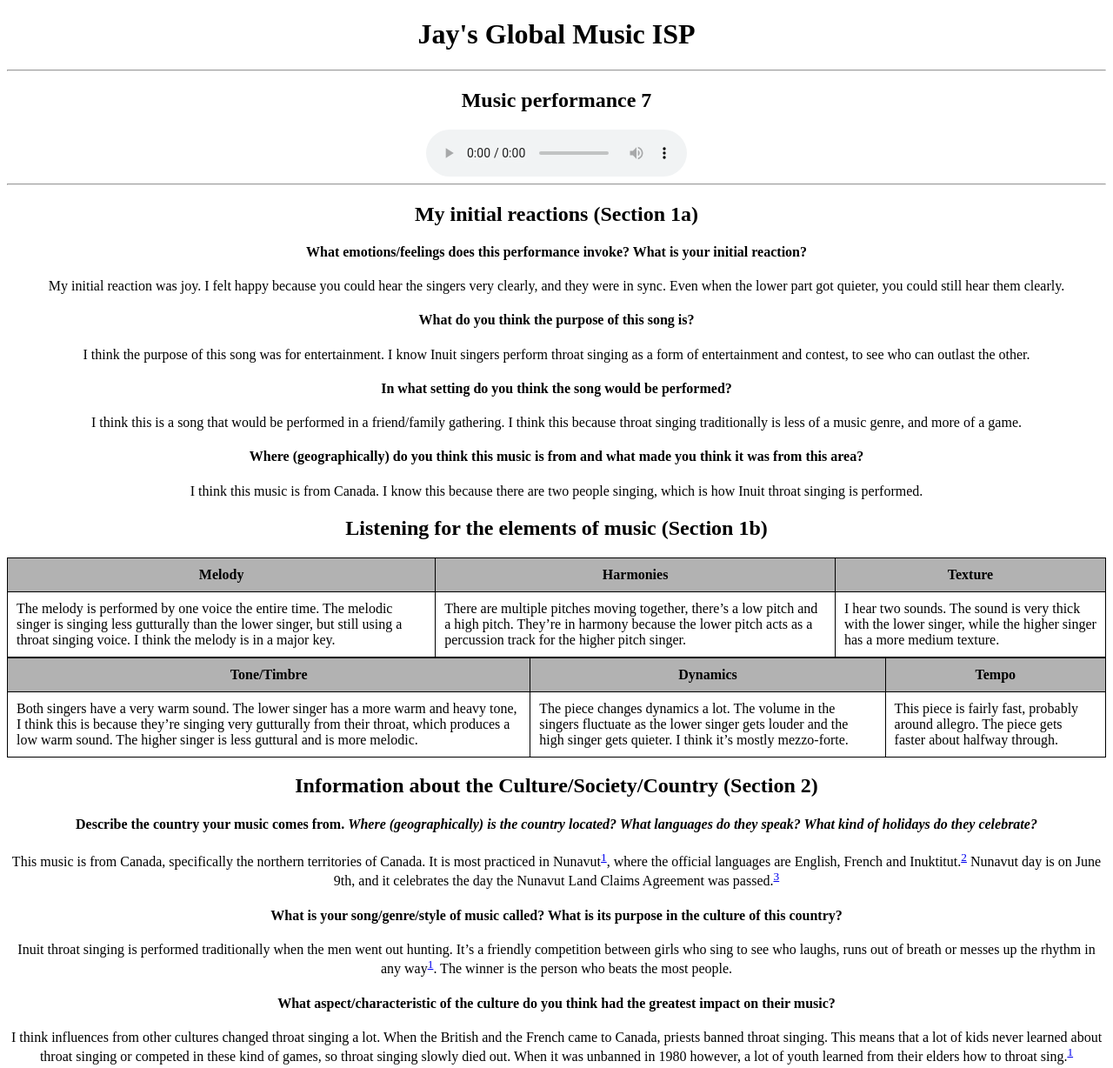
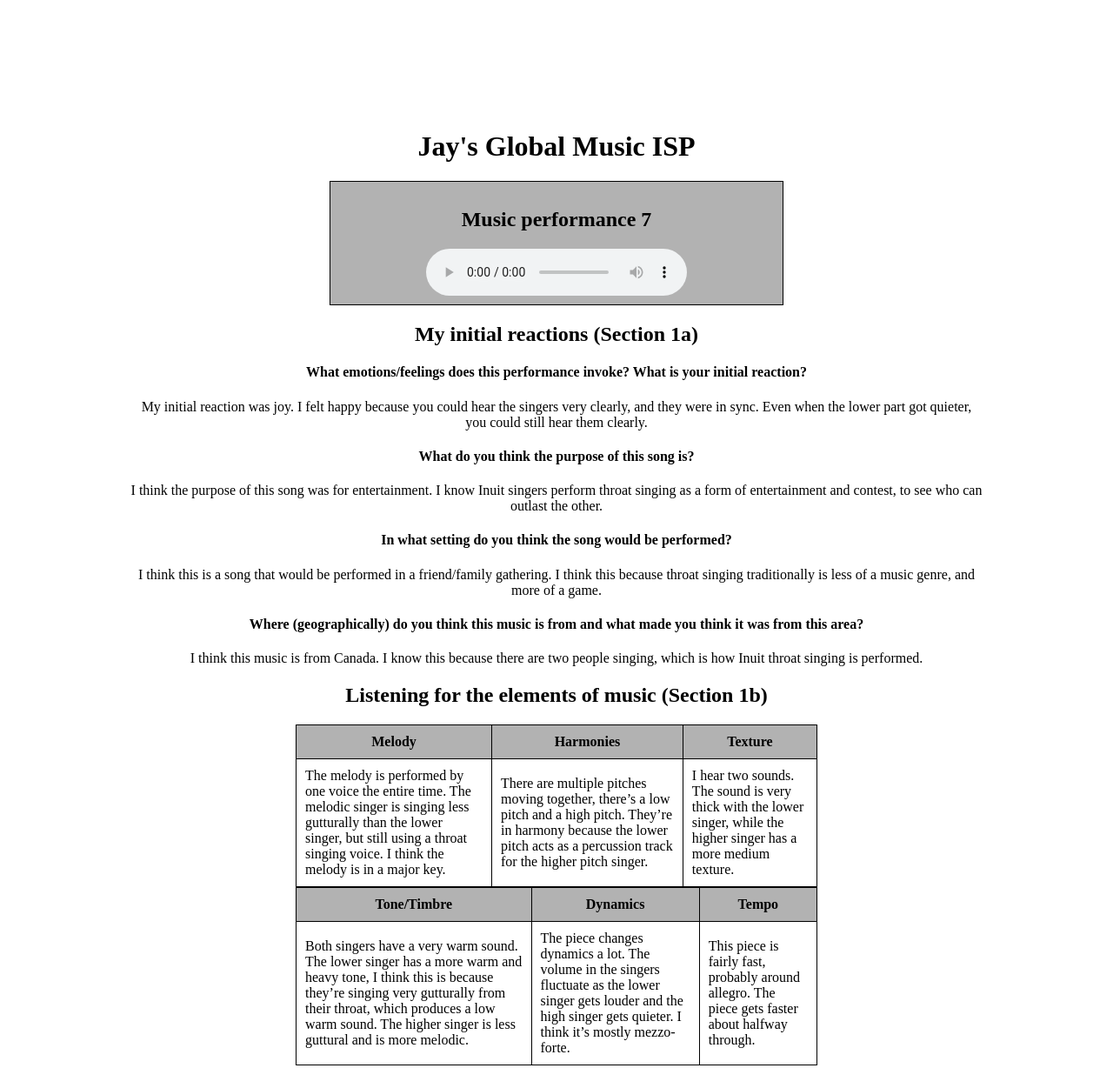
Before and after one commit to jayinblue/GlobalMusicISP, a plain HTML site: page index.html in a window 1280 px wide. Shown: the top 1228 px of the page at 87% size. Drawn offline with Linux system fonts and the light colour scheme.

Commit message:
probably the last change before i start doing styling in css

```diff
--- a/index.html
+++ b/index.html
@@ -18,13 +18,14 @@
         display: flex;
         justify-content: center;
         align-items: center;}
+      body {margin:150px;padding:0px;}
     </style>
 
   </head>
   <!-- title stuff-->
     <h1 id="music-isp">Jay's Global Music ISP</h1>
-  <hr>
-  <h2>Music performance 7</h2>
+
+  <div style="background-color: #b2b2b2; color: #000000; padding: 10px; width: 500px; margin-left:auto; margin-right:auto; border: 1px solid black;"><h2>Music performance 7</h2>
   <!--mp3 embed-->
   <div class='audio-container'>
     <audio controls>
@@ -32,7 +33,7 @@
       <p>Oops! Your browser doesn't support HTML5 audio!</p>
     </audio>
     </div>
-  <hr>
+  </div>
 
   <h2 id="initial-reactions">My initial reactions (Section 1a)</h2>
 
@@ -54,7 +55,7 @@
   <!-- elements of music table thing
   FIX THE PADDING AAAAAAAAAAAAA -->
 
-  <table>
+  <table style="width:600px;margin-left:auto;margin-right:auto;">
     <tr>
       <th>Melody</th>
       <th>Harmonies</th>
@@ -66,7 +67,7 @@
       <td>I hear two sounds. The sound is very thick with the lower singer, while the higher singer has a more medium texture.</td>
     </tr>
   </table>
-  <table>
+  <table style="width:600px;margin-left:auto;margin-right:auto;">
       <tr>
         <th>Tone/Timbre</th>
         <th>Dynamics</th>
```
